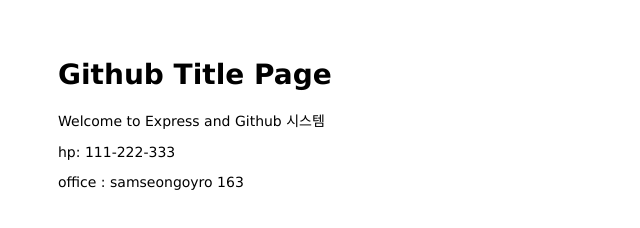
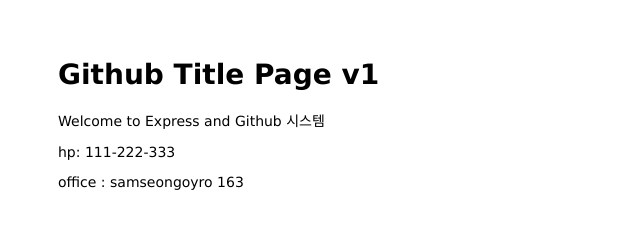
Before and after one commit to jsum4133/mastering-git-github, a website: page public/index.html in a window 1280 px wide. Shown: the full height of the page, 0-640 px from the left. Drawn offline with Linux system fonts and the light colour scheme.

Commit message:
Change Header

```diff
--- a/public/index.html
+++ b/public/index.html
@@ -1,12 +1,12 @@
 <html>
 
 <head>
-  <title>Github Title Page</title>
+  <title>Github Title Page </title>
   <link rel="stylesheet" href="/stylesheets/style.css">
 </head>
 
 <body>
-  <h1>Github Title Page</h1>
+  <h1>Github Title Page v1</h1>
   <p>Welcome to Express and Github 시스템</p>
 </body>
 
```
